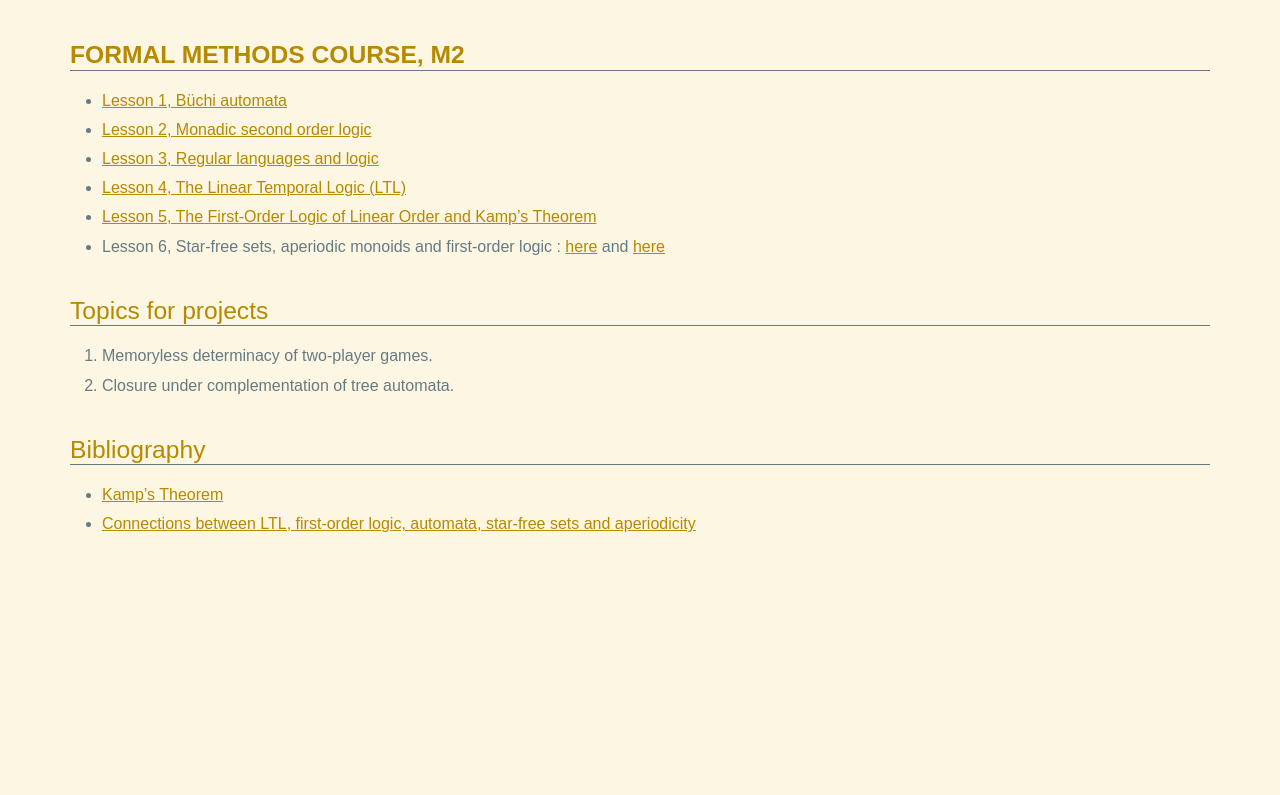
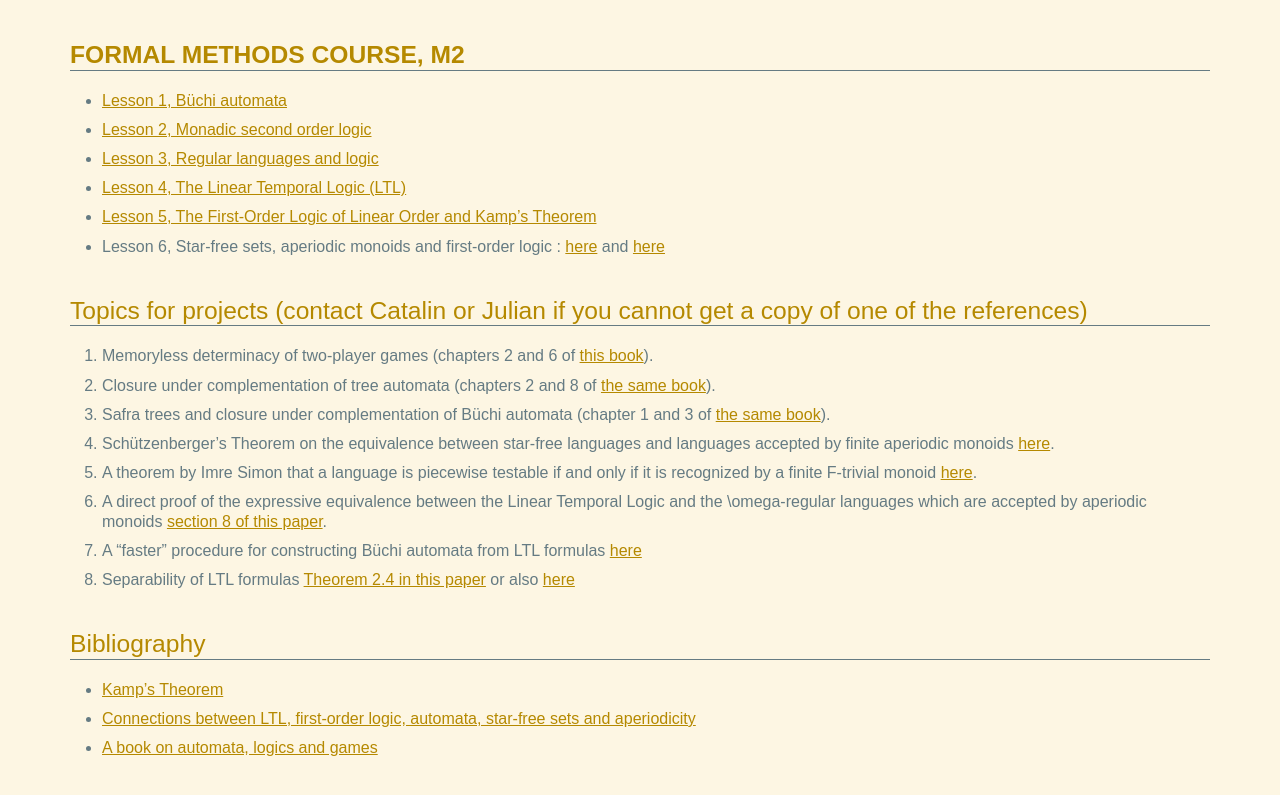
Before and after one commit to lacl-upec/m2mf, a Jekyll site: the page built from index.md, in a window 1280 px wide. Shown: the top 795 px of the page. Built offline with Jekyll 4.4.1, drawn with Linux system fonts in a browser that asks for light colours.

Commit message:
Update index.md

```diff
--- a/index.md
+++ b/index.md
@@ -13,11 +13,17 @@ Formal methods course, M2
 - Lesson 6, Star-free sets, aperiodic monoids and first-order logic : [here](http://www.lsv.ens-cachan.fr/Publis/PAPERS/PDF/DG-WT08.pdf) and [here](http://arxiv.org/pdf/1408.2842)
 
 
-Topics for projects
+Topics for projects (contact Catalin or Julian if you cannot get a copy of one of the references)
 ------
 
-1. Memoryless determinacy of two-player games.
-2. Closure under complementation of tree automata.
+1. Memoryless determinacy of two-player games (chapters 2 and 6 of [this book](http://www.springer.com/us/book/9783540003885)).
+2. Closure under complementation of tree automata (chapters 2 and 8 of [the same book](http://www.springer.com/us/book/9783540003885)).
+3. Safra trees and closure under complementation of Büchi automata (chapter 1 and 3 of [the same book](http://www.springer.com/us/book/9783540003885)).
+4. Schützenberger's Theorem on the equivalence between star-free languages and languages accepted by finite aperiodic monoids [here](http://arxiv.org/abs/1408.2842).
+5. A theorem by Imre Simon that a language is piecewise testable if and only if it is recognized by a finite F-trivial monoid [here](http://www.sciencedirect.com/science/article/pii/S0304397596002307).
+6. A direct proof of the expressive equivalence between the Linear Temporal Logic and the \omega-regular languages which are accepted by aperiodic monoids [section 8 of this paper][gastin].
+7. A "faster" procedure for constructing Büchi automata from LTL formulas [here](http://www.lsv.ens-cachan.fr/Publis/PAPERS/PS/Cav01go.ps)
+8. Separability of LTL formulas [Theorem 2.4 in this paper](http://link.springer.com/chapter/10.1007%2F3-540-51803-7_36) or also [here](http://citeseerx.ist.psu.edu/viewdoc/summary?doi=10.1.1.144.240)
 
 
 Bibliography
@@ -25,7 +31,10 @@ Bibliography
 
 - [Kamp's Theorem][kamp]
 - [Connections between LTL, first-order logic, automata, star-free sets and aperiodicity][gastin]
+- [A book on automata, logics and games][gradel]
 
 [kamp]: http://arxiv.org/pdf/1401.2580
 
 [gastin]: http://www.lsv.ens-cachan.fr/Publis/PAPERS/PDF/DG-WT08.pdf
+
+[gradel]: http://www.springer.com/us/book/9783540003885
```
